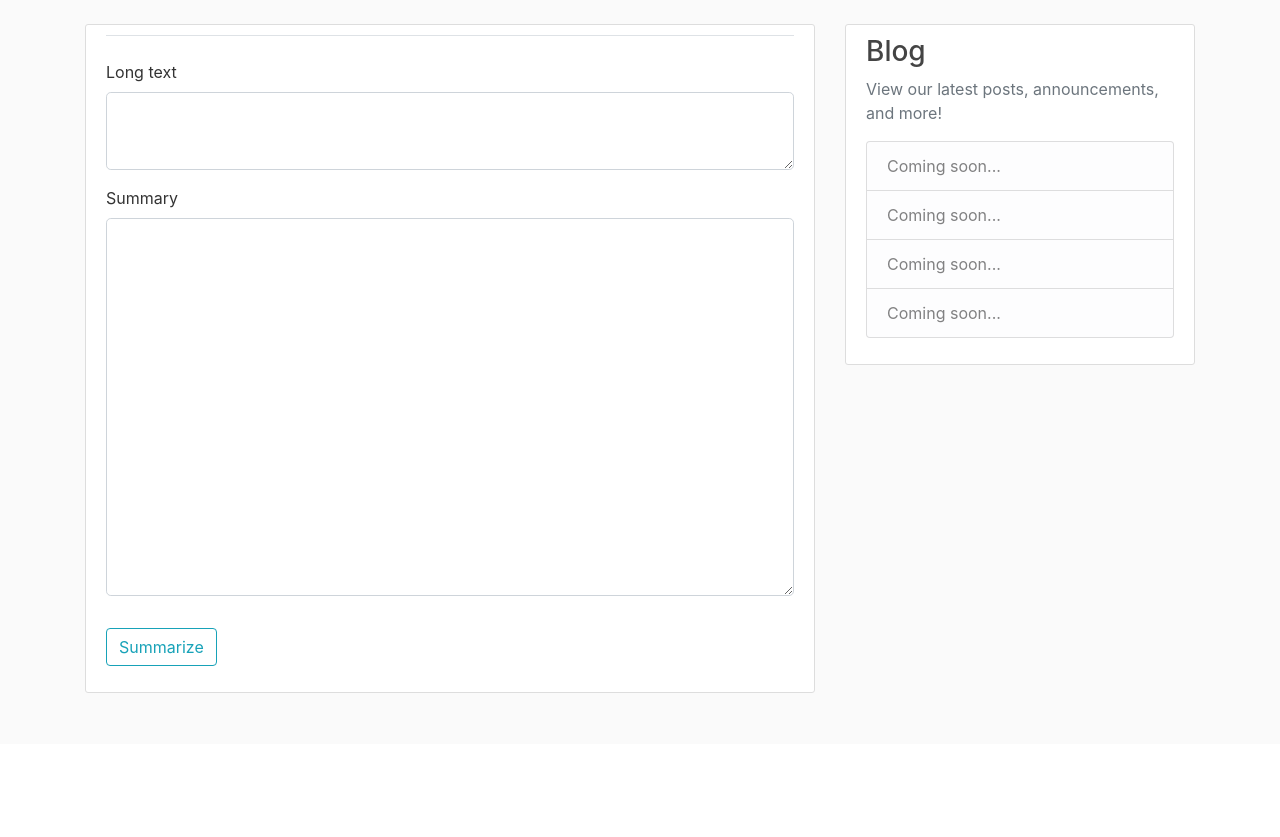
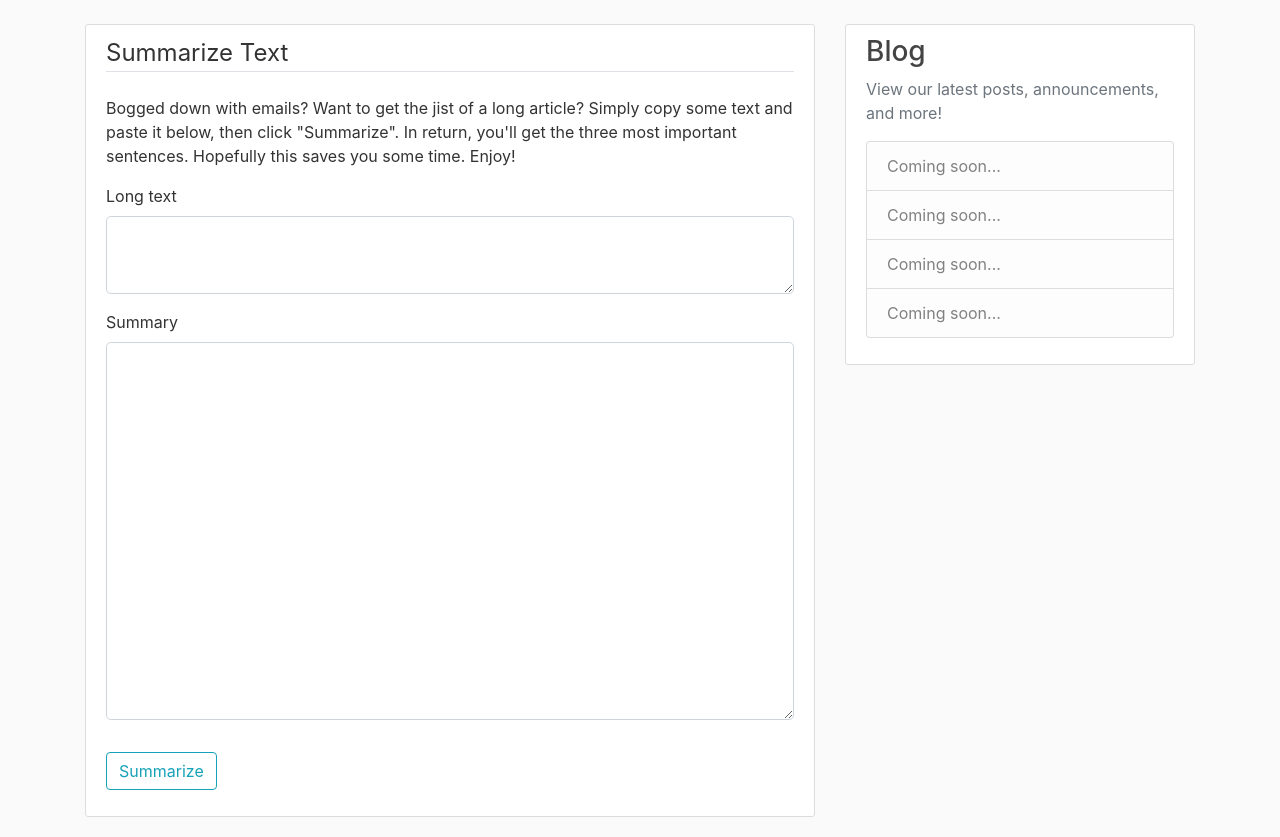
Before and after one commit to edubu2/flask-blog, a Flask app: page /summarize-text in a window 1280 px wide. Shown: the part 56-893 px from the top of the page. Before the commit the page ends 749 px from the top, so only its background shows below. Run offline with Flask 2, Linux system fonts and the light colour scheme; parts of the project's set-up code (start-up, migrations or seed data) failed here and were passed over; some libraries are stand-ins or nearby versions.

Commit message:
Add legend and description to Paraphrase tab

```diff
--- a/flask_blog/summarize/routes.py
+++ b/flask_blog/summarize/routes.py
@@ -15,6 +15,6 @@ def magic_summarize():
         full_text = form.full_text.data
         summary = summarize_text(full_text)
         form.summary.data = summary
-        return render_template('summarize.html', form=form, title='Summarize Text', summary=summary)
+        return render_template('summarize.html', form=form, title='Summarize Text', summary=summary, legend_name="Summarize Text")
 
-    return render_template('summarize.html', form=form, title='Summarize Text')
+    return render_template('summarize.html', form=form, title='Summarize Text', legend_name="Summarize Text")
--- a/flask_blog/templates/summarize.html
+++ b/flask_blog/templates/summarize.html
@@ -9,6 +9,12 @@
         <!-- We will add some html/css classes here from bootstrap for asthetics -->
         <fieldset class="form-group">
             <legend class="border-bottom mb-4">{{ legend_name }}</legend>
+            <p>
+                Bogged down with emails? Want to get the jist of a long article? Simply copy some text and paste it
+                below, then click
+                "Summarize". In return, you'll get the three most important sentences. Hopefully this saves you some
+                time. Enjoy!
+            </p>
             <!-- Now we start adding our fields -->
             <!-- What to do if there are no errors -->
             <div class="form-group">
```
